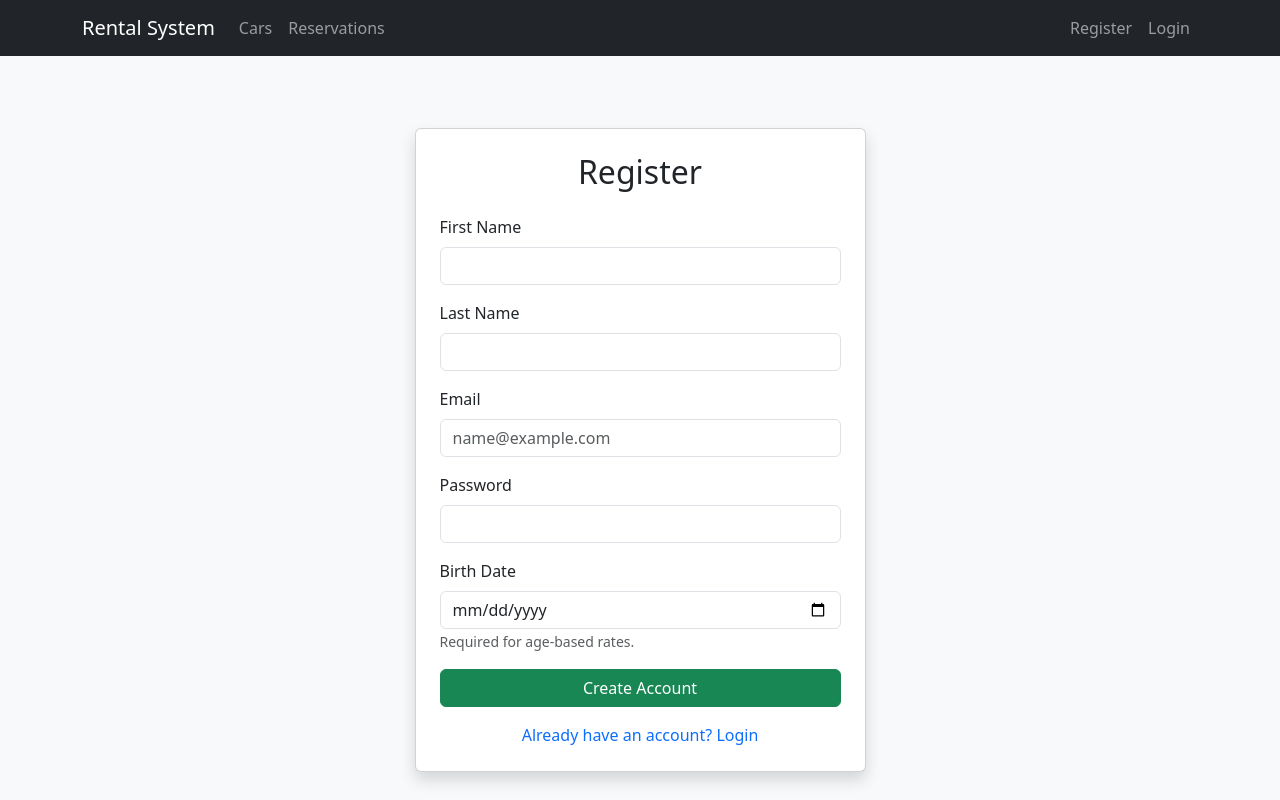
After one commit to Bootcamp-IA-P6/Proyecto2_CRUD_Equipo5, a Django app: page /register/ in a window 1280 px wide. The commit adds this page. Run offline with Django 5.2, Linux system fonts and the light colour scheme.

Commit message:
feat: create base layout and JWT-based login/registration pages

```diff
--- a/renting/templates/renting/base.html
+++ b/renting/templates/renting/base.html
@@ -1,21 +1,40 @@
+<!-- templates/renting/base.html -->
 <!DOCTYPE html>
-<html>
+<html lang="en">
 <head>
-    <meta charset="utf-8">
-    <title>Renting App</title>
-    <style>
-        body { font-family: Arial, sans-serif; margin: 40px; }
-        .container { max-width: 900px; margin: 0 auto; }
-        table { width: 100%; border-collapse: collapse; margin-top: 20px; }
-        th, td { border: 1px solid #ddd; padding: 8px; }
-        th { background-color: #f4f4f4; }
-        .btn { padding: 8px 16px; margin: 5px; background: #007bff; color: #fff; text-decoration: none; border-radius: 4px; }
-    </style>
+    <meta charset="UTF-8">
+    <title>Rental System</title>
+    <link href="https://cdn.jsdelivr.net/npm/bootstrap@5.3.0/dist/css/bootstrap.min.css" rel="stylesheet">
 </head>
-<body>
-<div class="container">
-    <h1>🚗 Renting de Coches</h1>
-    {% block content %}{% endblock %}
-</div>
+<body class="bg-light">
+    <nav class="navbar navbar-expand-lg navbar-dark bg-dark mb-4">
+        <div class="container">
+            <a class="navbar-brand" href="{% url 'home' %}">Rental System</a>
+            <div class="navbar-nav me-auto">
+                <a class="nav-link" href="{% url 'car_list' %}">Cars</a>
+                <a class="nav-link" href="{% url 'reservation_list' %}">Reservations</a>
+            </div>
+            <div class="navbar-nav">
+                {% if request.session.user_id %}
+                    <span class="nav-link text-light">Welcome, {{ request.session.user_name }}</span>
+                    <a class="nav-link btn btn-danger btn-sm text-white ms-2" href="{% url 'logout' %}">Logout</a>
+                {% else %}
+                    <a class="nav-link" href="{% url 'register' %}">Register</a>
+                    <a class="nav-link" href="{% url 'login' %}">Login</a>
+                {% endif %}
+            </div>
+        </div>
+    </nav>
+
+    <div class="container">
+        <!-- Display Error Messages -->
+        {% if messages %}
+            {% for message in messages %}
+                <div class="alert alert-danger">{{ message }}</div>
+            {% endfor %}
+        {% endif %}
+
+        {% block content %}{% endblock %}
+    </div>
 </body>
 </html>
--- /dev/null
+++ b/renting/templates/renting/register.html
@@ -0,0 +1,39 @@
+<!-- templates/renting/register.html -->
+{% extends 'renting/base.html' %}
+{% block content %}
+<div class="row justify-content-center">
+    <div class="col-md-5">
+        <div class="card shadow p-4 mt-5">
+            <h2 class="text-center mb-4">Register</h2>
+            <form method="POST">
+                {% csrf_token %}
+                <div class="mb-3">
+                    <label class="form-label">First Name</label>
+                    <input type="text" name="first_name" class="form-control" required>
+                </div>
+                <div class="mb-3">
+                    <label class="form-label">Last Name</label>
+                    <input type="text" name="last_name" class="form-control" required>
+                </div>
+                <div class="mb-3">
+                    <label class="form-label">Email</label>
+                    <input type="email" name="email" class="form-control" placeholder="name@example.com" required>
+                </div>
+                <div class="mb-3">
+                    <label class="form-label">Password</label>
+                    <input type="password" name="password" class="form-control" required>
+                </div>
+                <div class="mb-3">
+                    <label class="form-label">Birth Date</label>
+                    <input type="date" name="birth_date" class="form-control" required>
+                    <small class="text-muted">Required for age-based rates.</small>
+                </div>
+                <button type="submit" class="btn btn-success w-100">Create Account</button>
+            </form>
+            <div class="mt-3 text-center">
+                <a href="{% url 'login' %}" class="text-decoration-none">Already have an account? Login</a>
+            </div>
+        </div>
+    </div>
+</div>
+{% endblock %}
```
Also changed, not shown: renting/templates/renting/login.html (added, +27 -0 lines).
